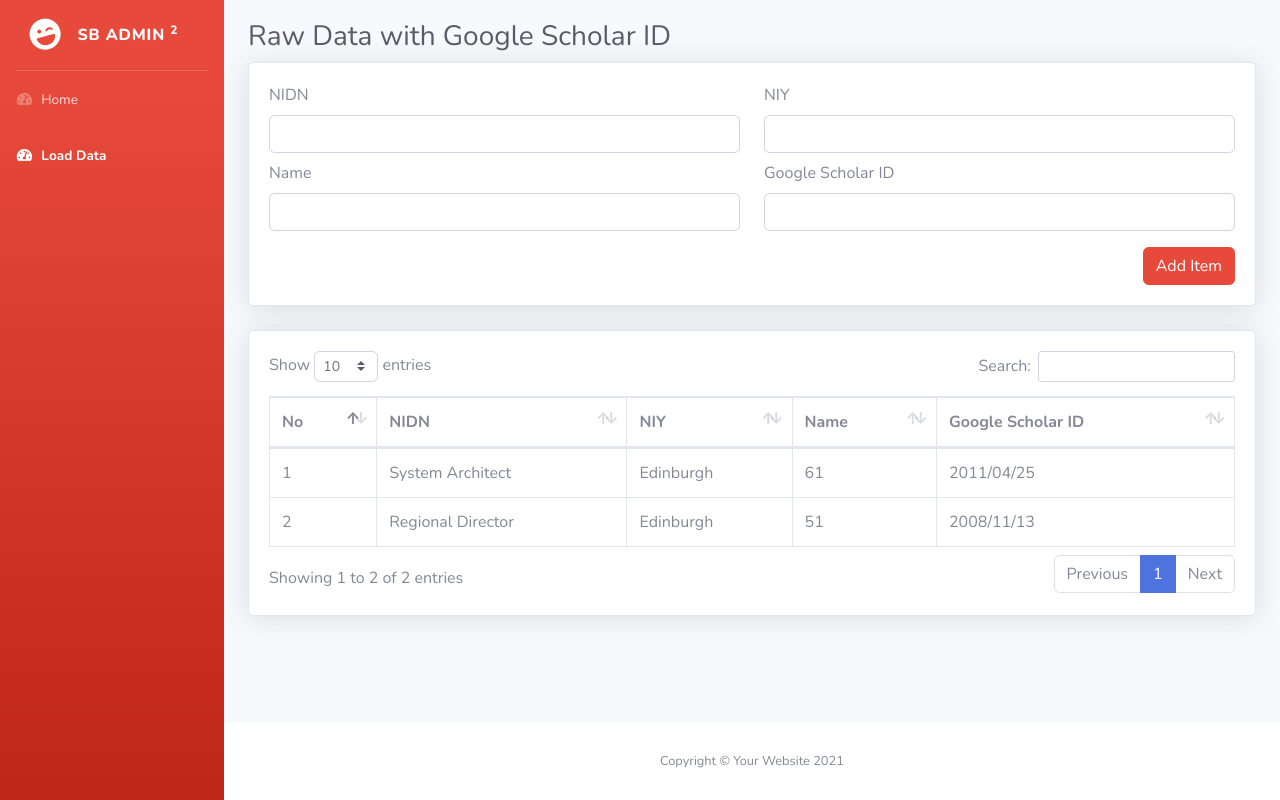
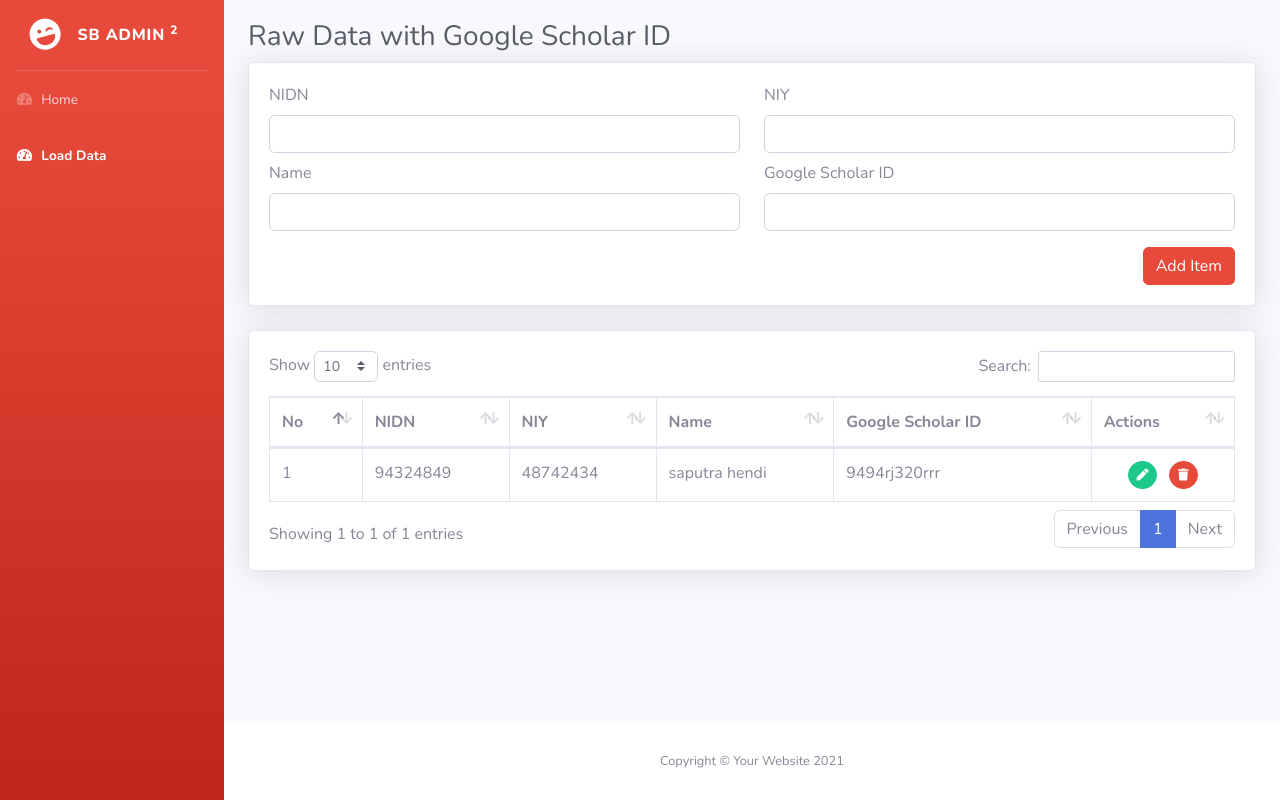
Before and after one commit to IftitahDwi/Iftitah-Skripsi, a Flask app: page /load-data in a window 1280 px wide. Run offline with Flask 2, Linux system fonts and the light colour scheme; data comes from the database, SQL or seed files in the repository; some libraries are stand-ins or nearby versions.

Commit message:
get all data load

```diff
--- a/app/templates/load_data.html
+++ b/app/templates/load_data.html
@@ -64,24 +64,35 @@
             <th>NIY</th>
             <th>Name</th>
             <th>Google Scholar ID</th>
+            <th>Actions</th>
           </tr>
         </thead>
         <tbody>
+          {% for data in data_load %}
           <tr>
-            <td>1</td>
-            <td>System Architect</td>
-            <td>Edinburgh</td>
-            <td>61</td>
-            <td>2011/04/25</td>
+            <td>{{loop.index}}</td>
+            <td>{{data.nidn}}</td>
+            <td>{{data.niy}}</td>
+            <td>{{data.load_name}}</td>
+            <td>{{data.gs_id}}</td>
+            <td class="text-center">
+              <a
+                title="edit item"
+                href="#"
+                class="btn btn-success btn-circle btn-sm mr-1"
+              >
+                <i class="fas fa-pen"></i>
+              </a>
+              <a
+                title="delete item"
+                href="#"
+                class="btn btn-danger btn-circle btn-sm ml-1"
+              >
+                <i class="fas fa-trash"></i>
+              </a>
+            </td>
           </tr>
-
-          <tr>
-            <td>2</td>
-            <td>Regional Director</td>
-            <td>Edinburgh</td>
-            <td>51</td>
-            <td>2008/11/13</td>
-          </tr>
+          {% endfor %}
         </tbody>
       </table>
     </div>
--- a/app/views/Home/__init__.py
+++ b/app/views/Home/__init__.py
@@ -1,8 +1,6 @@
 from app import server, db
-from app.models.DataLoad import DataLoad
 from flask import render_template
 
 @server.route("/")
 def index():
-  print(DataLoad.query.all())
   return render_template("index.html", title="Home")
--- a/app/views/Load_Data/__init__.py
+++ b/app/views/Load_Data/__init__.py
@@ -1,6 +1,8 @@
 from app import server, db
+from app.models.DataLoad import DataLoad
 from flask import render_template
 
 @server.route("/load-data")
 def load_data():
-  return render_template("load_data.html", title="Table")
+  data_load = DataLoad.query.all()
+  return render_template("load_data.html", title="Table", data_load=data_load)
```
